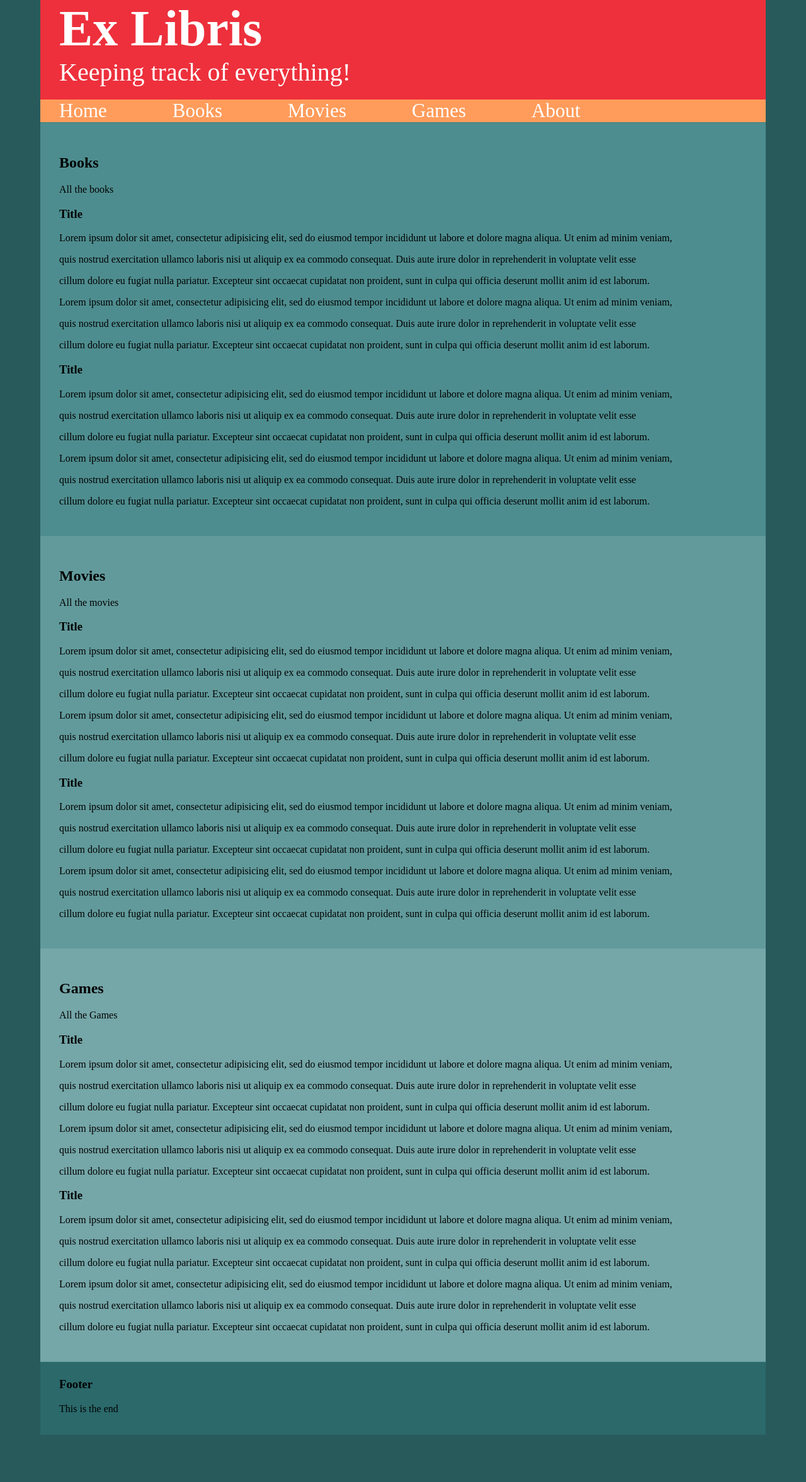
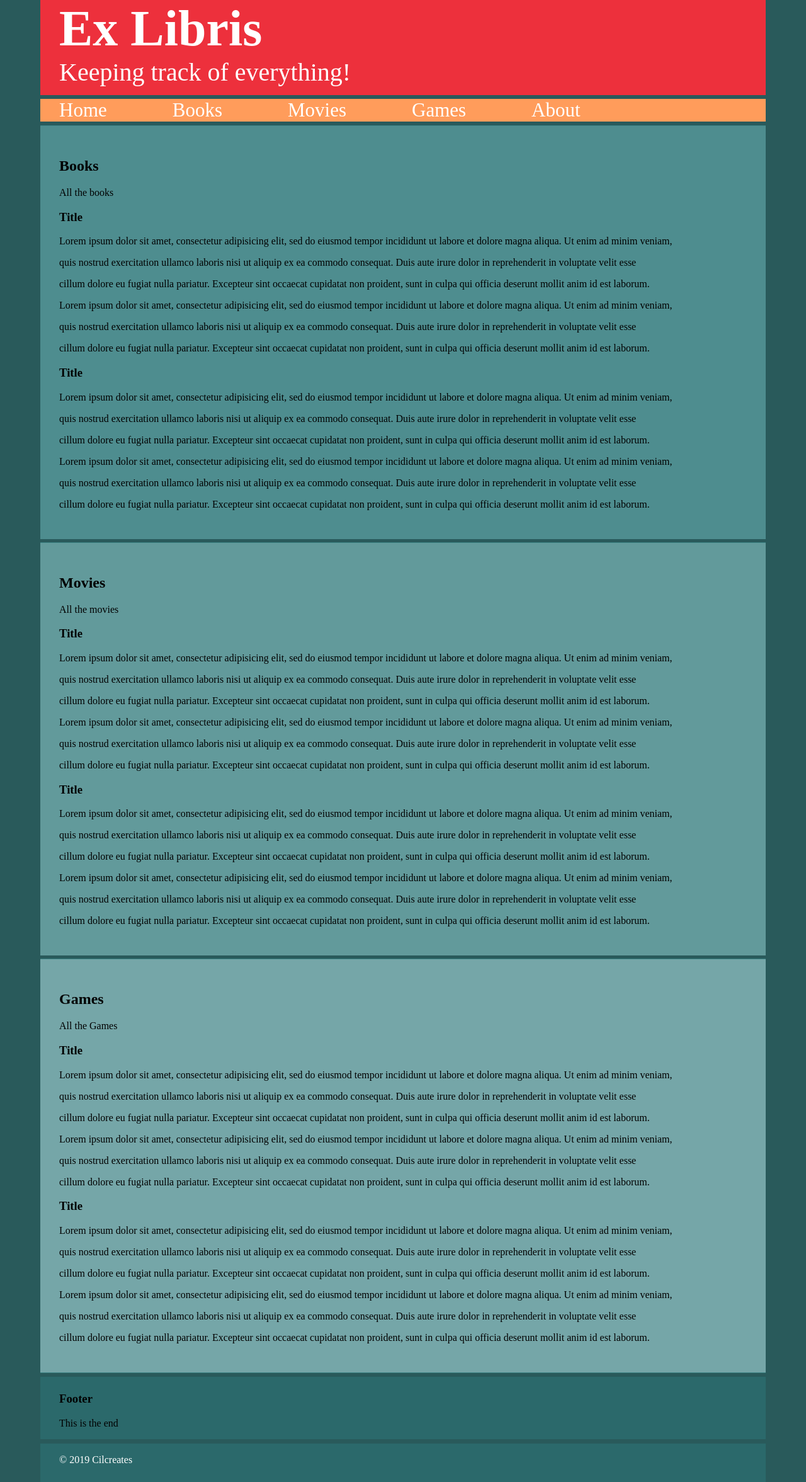
Before and after one commit to CiljaW/Ex-Libris, a plain HTML site: page index.html in a window 1280 px wide. Shown: the whole page at 63% size. Before the commit the page ends 2278 px from the top, so only its background shows below. Drawn offline with Linux system fonts and the light colour scheme.

Commit message:
Mostly Cosmetic update
Added hr lines
Added copyright thing
Added clickable link to header

Cleaned up some css tags

```diff
--- a/index.html
+++ b/index.html
@@ -9,11 +9,14 @@
 	<header>
 		<div id="headerContent">
 			<div>
-				<h1>Ex Libris</h1>
+				<a href="#"><h1>Ex Libris</h1></a>
 			</div>
-			<p>Keeping track of everything!</p>
+			<a href="#"><p>Keeping track of everything!</p></a>
 		</div>
+		<hr class="dividerLine">
 	</header>
+
+
 	<nav>
 		<div id="navContent">
 			<div id="navLinks">
@@ -24,6 +27,7 @@
 				<a title="About" href="exlibris.html">About</a>
 			</div>
 		</div>
+		<hr class="dividerLine">
 	</nav>
 	<main>
 		<div id="mainContent">
@@ -76,6 +80,8 @@
 			</div>
 			<!-- end of Books -->
 
+			<hr class="contentDividerLine">
+
 			<!-- Movies -->
 			<div id="movies">
 				<h2>Movies</h2>
@@ -124,6 +130,8 @@
 				</article>
 			</div>
 			<!-- end of Movies -->
+
+			<hr class="contentDividerLine">
 
 			<!-- Games -->
 			<div id="games">
@@ -181,10 +189,13 @@
 	<!-- end of Back to the top - button -->
 
 	<footer>
+		<hr class="dividerLine">
 		<div id="footerContent">
 			<div id="footerText">
 				<h3>Footer</h3>
 				<p>This is the end</p>
+				<hr>
+				<p id="copyRights">&copy; 2019 Cilcreates</p>
 			</div>
 		</div>
 	</footer>
--- a/mainstyle.css
+++ b/mainstyle.css
@@ -11,31 +11,50 @@ body {
 
 
 /*Header*/
+header a{
+
+	text-decoration: none;
+}
 
 header h1:hover {
+	width: 4.1em;
 	color: #295a5b;
 	background-color: #ffffff;
+	transition: all 0.2s ease-in-out;
+	box-shadow: 0 6px 14px 0 #5e1318;
+
 }
 
 header h1{
-	width: 4.5em;
+	width: 4.1em;
 	max-width: 100%;
-	padding-left: 30px;
 	margin-top: 0;
-	margin-bottom: 0px;
+	margin-bottom: 0;
 	color: #ffffff;
 	font-size: 80px;
 }
 header div{
+	margin-left: 30px;
 }
 
 header p{
+	height: 20px;
+	width: 464px;
 	max-width: 100%;
 	margin: 0px;
-	padding-left: 30px;
-	padding-bottom: 20px;
+	margin-left: 30px;
+	padding-bottom: 40px;
 	color: #ffffff;
 	font-size: 40px;
+}
+header p:hover {
+	height: 20px;
+	width: 464px;
+	color: #295a5b;
+	background-color: #ffffff;
+	transition: all 0.2s ease-in-out;
+	box-shadow: 0 6px 14px 0 #5e1318;
+
 }
 #headerContent {
 	max-width: 100%;
@@ -65,6 +84,9 @@ nav a:hover{
 	font-size: 31px;
 	color: #ff9c5b;
 	background-color: #ffffff;
+	transition: all 0.2s ease-in-out;
+	box-shadow: 0 6px 14px 0 #142d2d;
+	/*box-shadow: 0 6px 14px 0  #fff;*/
 }
 #navContent {
 	background-color: #ff9c5b;
@@ -107,9 +129,8 @@ nav a:hover{
 /*Footer*/
 
 #footerContent{
-	height: 80px;
 	padding-top: 5px;
-	padding-bottom: 30px;
+	padding-bottom: 10px;
 	background-color: #2b696b;
 }
 
@@ -137,7 +158,7 @@ header, nav, main, footer{
 	border: none;
 	outline: none;
 	border-radius: 50%;
-	box-shadow: 0 6px 10px #666;
+	box-shadow: 0 6px 10px #142d2d;
 	z-index: 99;
 	cursor: pointer;
 
@@ -158,18 +179,43 @@ header, nav, main, footer{
 	width: 55px;
 	height: 55px;
 	transition: all 0.2s ease-in-out;
+	color: #ed303c;
+	box-shadow: 0 6px 14px 0 #142d2d;
+	transform: scale(1.05);
 }
 #backTopButton a {
 	text-decoration: none;
 	text-align: center;
 }
-#backTopButton:hover {
-	color: #ed303c;
-	box-shadow: 0 6px 14px 0 #666;
-	transform: scale(1.05);
-}
 /* end of Button that takes you to the top*/
 
+#copyRights {
+	color: #ffffff;
+}
+
+footer hr {
+/*width: 100%;*/
+display: block;
+height: 1px;
+border: 0;
+border-top: 7px solid #295a5b;
+margin: auto;
+padding: 0;
+margin-left: -30px;
+}
+
+.dividerLine, .contentDividerLine {
+height: 1px;
+width: 90%;
+border: 0;
+border-top: 5px solid #295a5b;
+margin: auto;
+padding: 0;
+}
+
+.contentDividerLine {
+	width: 100%;
+}
 
 
 /*
```
Also changed, not shown: exlibris.html (+9 -5 lines).
